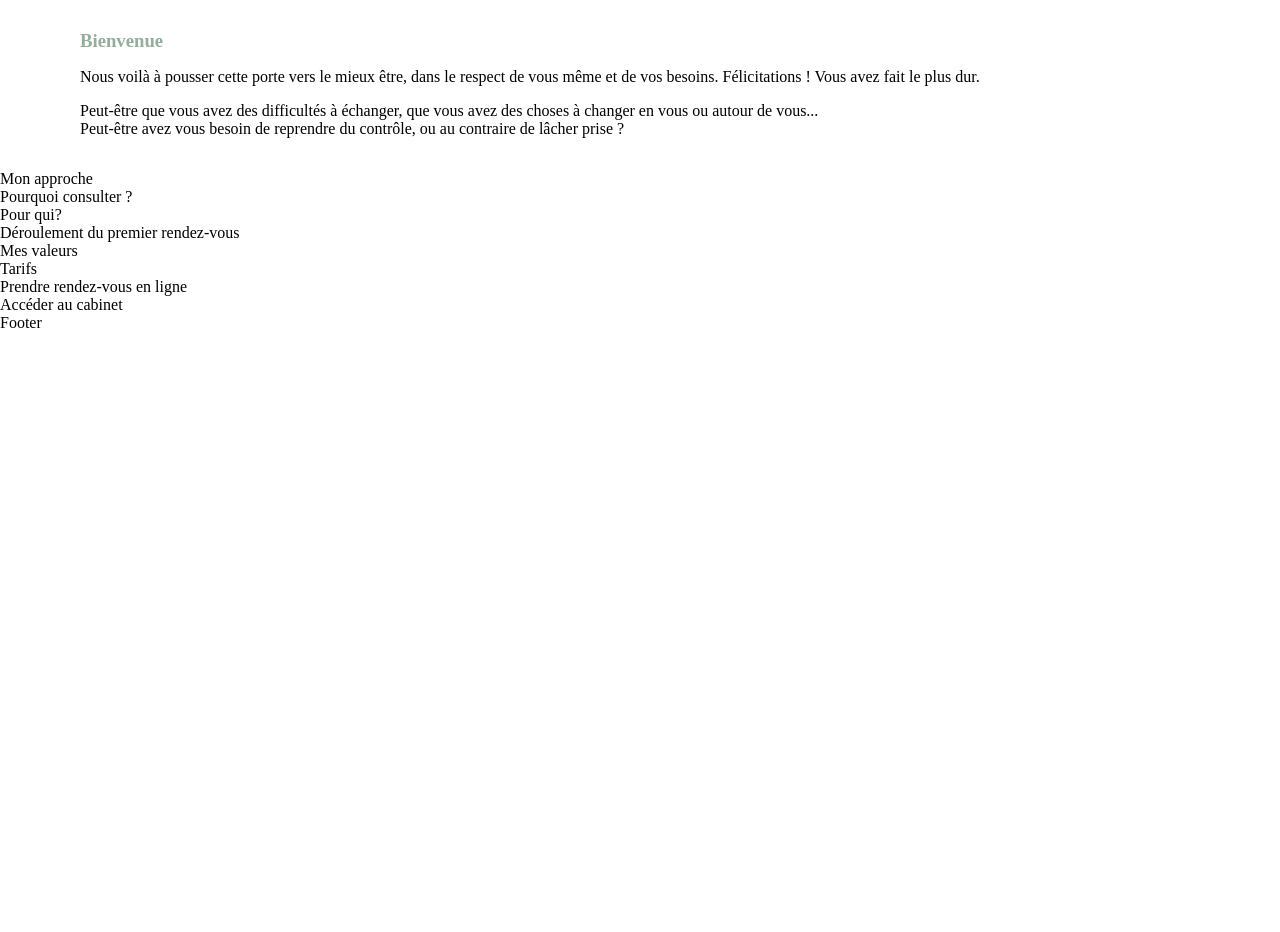
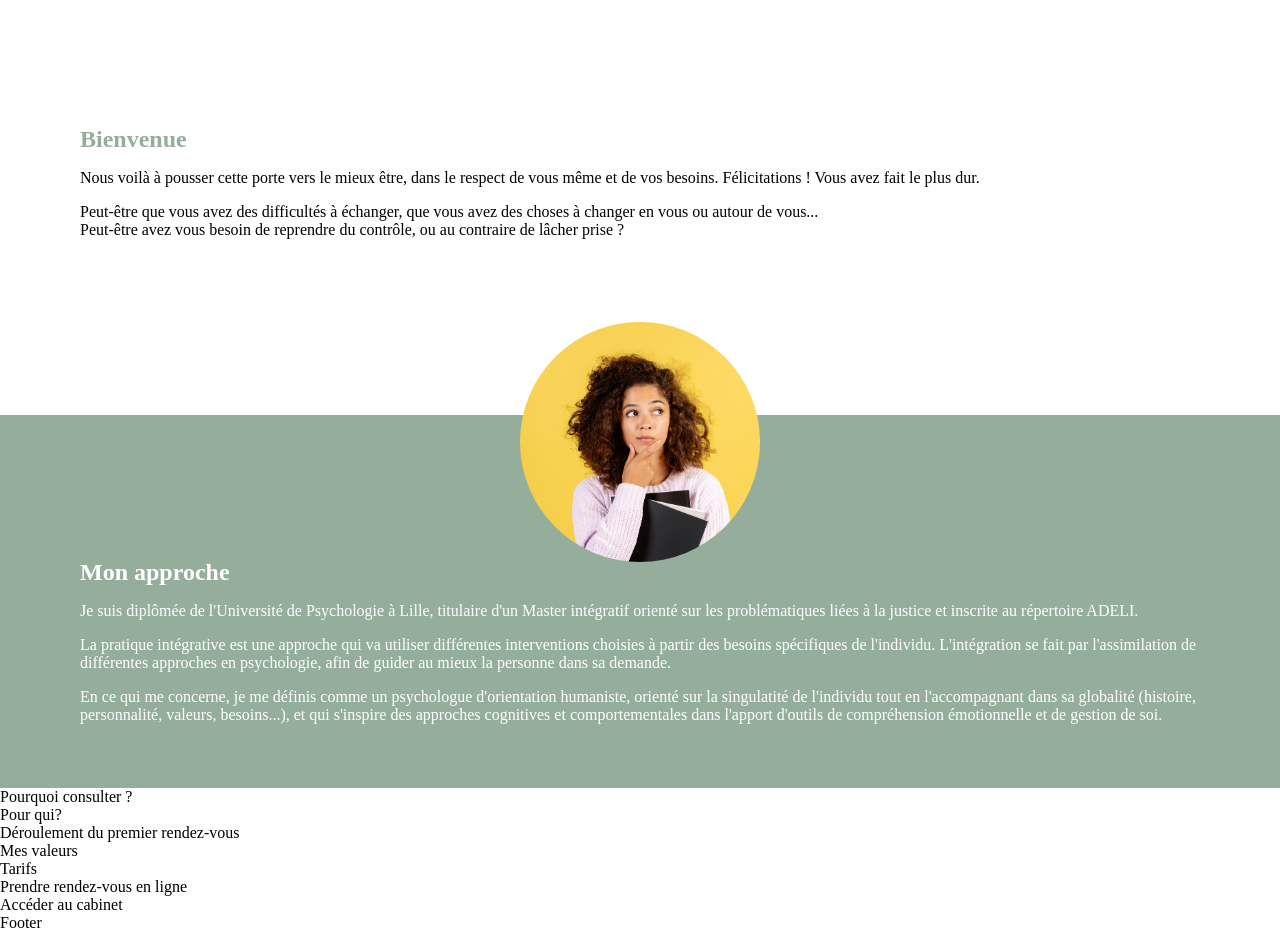
Before and after one commit to elodiesyg/asm-website, a plain HTML site: page index.html in a window 1280 px wide. Shown: the part 526-1458 px from the top of the page. Before the commit the page ends 858 px from the top, so only its background shows below. Drawn offline with Linux system fonts and the light colour scheme.

Commit message:
[approach-content] Add html && css

```diff
--- a/css/style.css
+++ b/css/style.css
@@ -8,6 +8,15 @@
 
 .container {
   margin: 1rem 2rem 1rem 2rem;
+}
+
+.container-padding {
+  padding-bottom: 5rem;
+  padding-top: 5rem;
+}
+
+.container-padding-spe {
+    padding-top: 6rem;
 }
 
 .text-decoration-none {
@@ -22,6 +31,10 @@
   color: rgb(149, 174, 156);
 }
 
+.background-green {
+  background-color: rgb(149, 174, 156);
+}
+
 .flex-col {
   display: flex;
   flex-direction: column;
@@ -29,6 +42,10 @@
 
 .justify-end {
   justify-content: flex-end;
+}
+
+.align-center {
+  align-items: center;
 }
 
 .global-margin {
@@ -39,6 +56,14 @@
   margin-top: 1rem;
 }
 
+.pb-2 {
+    padding-bottom: 2rem;
+}
+
+.radius-full {
+  border-radius: 999%;
+}
+
 .size {
   font-size: 1rem;
 }
@@ -47,7 +72,6 @@
 
 .navbar {
   height: 100%;
-  background-color: rgb(149, 174, 156);
 
   display: flex;
   flex-direction: column;
@@ -71,13 +95,35 @@
   margin: 2rem;
 }
 
+/* Approach content */
+
+.app-img {
+  width: 8rem;
+  position: absolute;
+  top: 54rem;
+}
+
 /* Media query */
+
+@media (min-width: 375px) {
+    .app-img {
+        top: 53rem;
+    }
+}
 
 @media (min-width: 425px) {
   .navbar {
     display: flex;
     flex-direction: row;
     align-items: center;
+  }
+  .app-img {
+    width: 10rem;
+    top: 44rem
+  }
+  .container-padding {
+      padding-top: 4rem;
+      padding-bottom: 7rem;
   }
 }
 
@@ -91,6 +137,14 @@
   .bg-image {
     height: 25rem;
   }
+  .app-img {
+    width: 13rem;
+    top: 48rem;
+  }
+  .container-padding {
+    padding-top: 6rem;
+    padding-bottom: 9rem;
+  }
 }
 
 @media (min-width: 1024px) {
@@ -103,11 +157,19 @@
   .title-margin {
     margin: 5rem;
   }
+  .app-img {
+    width: 15rem;
+    top: 53rem;
+  }
 }
 
 @media (min-width: 1440px) {
   .bg-image {
     height: 35rem;
+  }
+  .app-img {
+    width: 18rem;
+    top: 55rem;
   }
 }
 
@@ -118,4 +180,8 @@
   .bg-image {
     height: 45rem;
   }
+  .app-img {
+    width: 20rem;
+    top: 69rem;
+  }
 }
--- a/index.html
+++ b/index.html
@@ -25,7 +25,7 @@
     <!-- Barre de navigation -->
 
     <div>
-        <ul class="navbar">
+        <ul class="background-green navbar">
             <li class="global-margin nav-item">
                 <a class="text-decoration-none white" href="#approche">Mon approche</a>
             </li>
@@ -56,8 +56,8 @@
 
     <!-- Bienvenue content -->
 
-    <div class="container">
-        <h3 class="ligth-green">Bienvenue</h3>
+    <div class="container container-padding">
+        <h2 class="ligth-green">Bienvenue</h2>
             <div class="mt-1">
                 <p>Nous voilà à pousser cette porte vers le mieux être, dans le respect de vous même et de vos besoins. Félicitations ! Vous avez fait le plus dur.</p>
                 <p class="mt-1">Peut-être que vous avez des difficultés à échanger, que vous avez des choses à changer en vous ou autour de vous...</p>
@@ -67,7 +67,19 @@
 
     <!-- Mon approche content -->
 
-    <div>Mon approche</div>
+    <div class="background-green container-padding-spe pb-2">
+        <div class="container">
+            <div class="flex-col align-center">
+                <img class="radius-full app-img" src="./img/perm.png" alt="anne-sarah_picture" />
+            </div>
+            <div class="white">
+                <h2 class="mt-1">Mon approche</h2>
+                <p class="mt-1">Je suis diplômée de l'Université de Psychologie à Lille, titulaire d'un Master intégratif orienté sur les problématiques liées à la justice et inscrite au répertoire ADELI.</p>
+                <p class="mt-1">La pratique intégrative est une approche qui va utiliser différentes interventions choisies à partir des besoins spécifiques de l'individu. L'intégration se fait par l'assimilation de différentes approches en psychologie, afin de guider au mieux la personne dans sa demande.</p>
+                <p class="mt-1">En ce qui me concerne, je me définis comme un psychologue d'orientation humaniste, orienté sur la singulatité de l'individu tout en l'accompagnant dans sa globalité (histoire, personnalité, valeurs, besoins...), et qui s'inspire des approches cognitives et comportementales dans l'apport d'outils de compréhension émotionnelle et de gestion de soi.</p>
+            </div>
+        </div>
+    </div>
 
     <!-- Pourquoi content -->
 
```
Also changed, not shown: img/perm.png (added), 1 other file.
